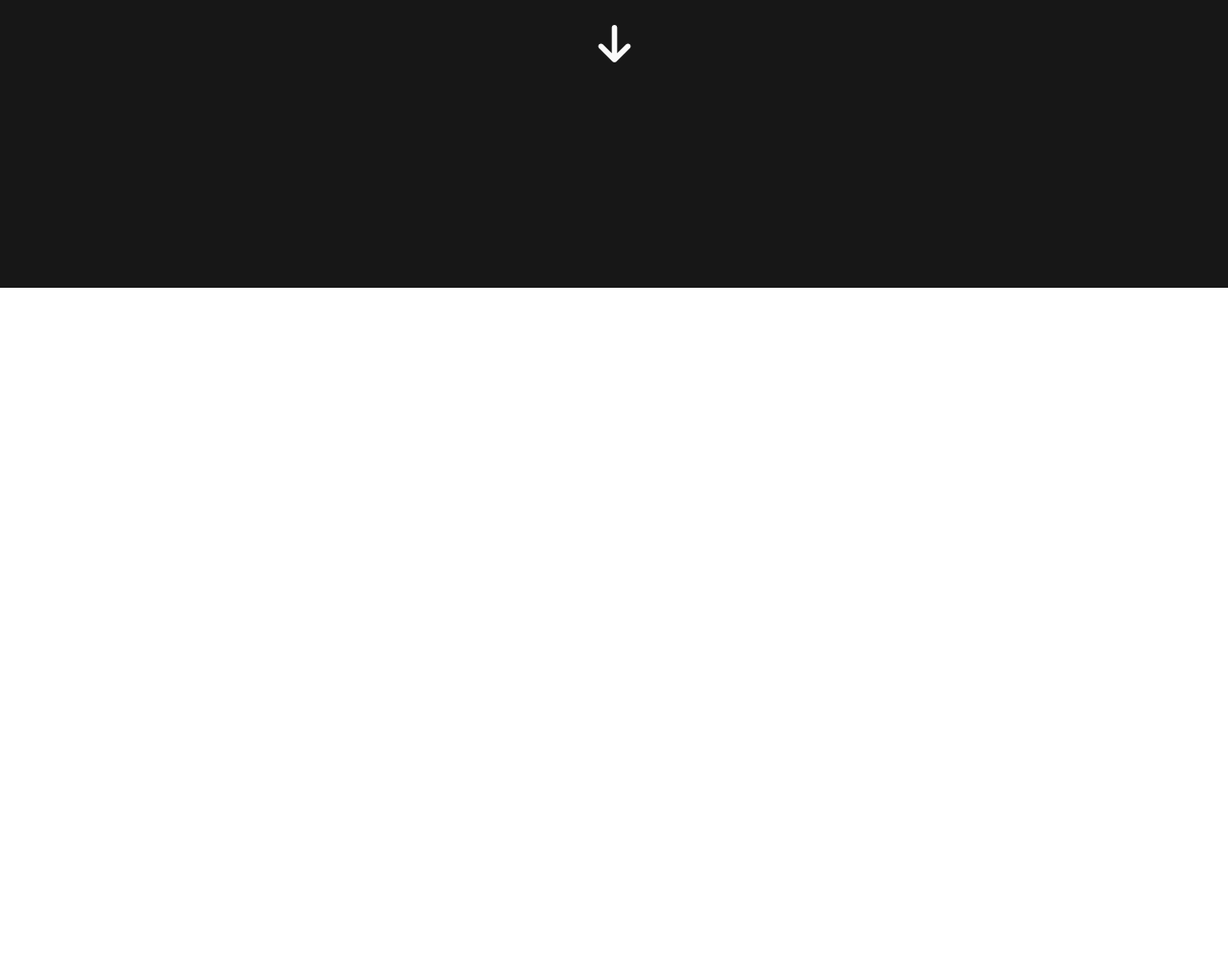
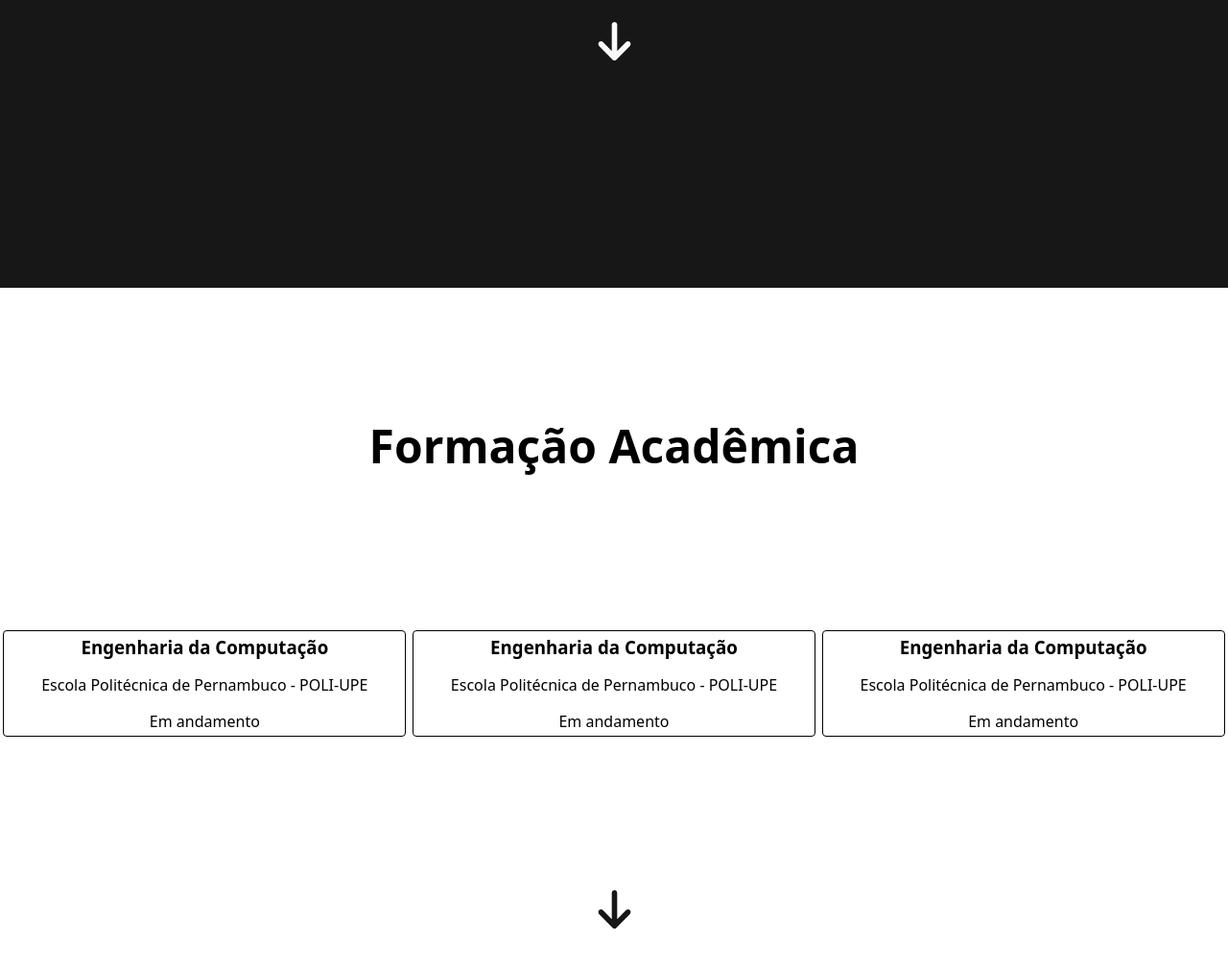
Before and after one commit to Arthur-Llevy/meu-portfolio, a plain HTML site: page index.html in a window 1280 px wide. Shown: the part 500-1506 px from the top of the page at 96% size. Before the commit the page ends 800 px from the top, so only its background shows below. Drawn offline with Linux system fonts and the light colour scheme; a web font is replaced by a local one.

Commit message:
criado seção de formação acadêmica

```diff
--- a/css/style.css
+++ b/css/style.css
@@ -5,6 +5,7 @@
     padding: 0;
     box-sizing: border-box;
     font-family: "Bellota", system-ui;
+    scroll-behavior: smooth;
 }
 
 header {
@@ -15,9 +16,9 @@ header {
     width: 100%;
     color: #fff;
     font-weight: bold;
-    font-size: 18px;
     border-bottom: 1px solid;
     font-size: 22px;
+    background: #171717;
 }
 
 header a {
@@ -50,7 +51,48 @@ header a {
     color: #fff;
 }
 
+.container-principal a {
+    text-align: center;
+}
+
 .container-principal img {
     width: 45px;
     margin: 0 auto;
 }
+
+.container-formacao-academica {
+    width: 100vw;
+    height: 100vh;
+    display: flex;
+    flex-direction: column;
+    align-content: center;
+    justify-content: center;
+    gap: 20%;
+}
+
+.container-formacao-academica img {
+    width: 45px;
+    margin: 0 auto;
+}
+
+.container-formacao-academica h2 {
+    text-align: center;
+    font-size: 48px;
+}
+
+.card {
+    border: 1px solid;
+    width: 420px;
+    border-radius: 4px;
+    display: flex;
+    flex-direction: column;
+    justify-content: center;
+    align-items: center;
+    gap: 16px;
+    padding: 4px;
+}
+
+.cards {
+    display: flex;
+    justify-content: space-around;
+}
--- a/index.html
+++ b/index.html
@@ -12,7 +12,7 @@
         <span>Arthur Levy</span>
         <div class="links">
             <ul>
-                <li><a href="#">Formação</a></li>
+                <li><a href="#container-formacao-academica">Formação</a></li>
                 <li><a href="#">Projetos</a></li>
                 <li><a href="#">Stack</a></li>
             </ul>
@@ -28,7 +28,28 @@
     <main>
         <div class="container-principal">
             <h1>Olá, seja bem-vindo(a)!</h1>
-            <img src="./imagens/bottom-arrow.svg">
+            <a href="#container-formacao-academica"><img src="./imagens/bottom-arrow.svg"></a>
+        </div>
+        <div class="container-formacao-academica" id="container-formacao-academica">
+            <h2>Formação Acadêmica</h2>
+            <div class="cards">
+                <div class="card">
+                    <h3>Engenharia da Computação</h3>
+                    <p>Escola Politécnica de Pernambuco - POLI-UPE</p>
+                    <span>Em andamento</span>
+                </div>
+                <div class="card">
+                    <h3>Engenharia da Computação</h3>
+                    <p>Escola Politécnica de Pernambuco - POLI-UPE</p>
+                    <span>Em andamento</span>
+                </div>
+                <div class="card">
+                    <h3>Engenharia da Computação</h3>
+                    <p>Escola Politécnica de Pernambuco - POLI-UPE</p>
+                    <span>Em andamento</span>
+                </div>
+            </div>
+            <img src="./imagens/black-arrow.svg">
         </div>
     </main>
 </body>
```
Also changed, not shown: imagens/black-arrow.svg (added), imagens/foto_perfil.svg (added).
